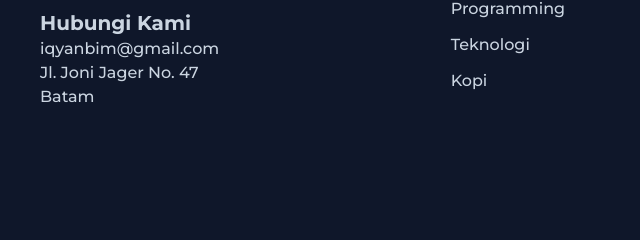
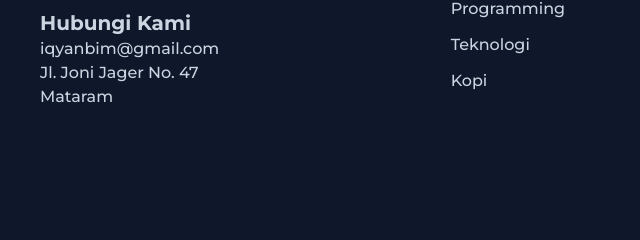
Before and after one commit to kyy47/my-portfolio, a plain HTML site: page index.html in a window 1280 px wide. Shown: the part 5646-5886 px from the top of the page, 0-640 px from the left. Drawn offline with Linux system fonts and the light colour scheme.

Commit message:
update portfolio

```diff
--- a/index.html
+++ b/index.html
@@ -492,7 +492,7 @@
                     <h3 class="text-xl font-bold">Hubungi Kami</h3>
                     <p>iqyanbim@gmail.com</p>
                     <p>Jl. Joni Jager No. 47</p>
-                    <p>Batam</p>
+                    <p>Mataram</p>
                 </div>
                 <div class="mb-12 w-full px-4 md:w-1/3">
                     <h3 class="mb-5 text-xl font-semibold text-white">
```
